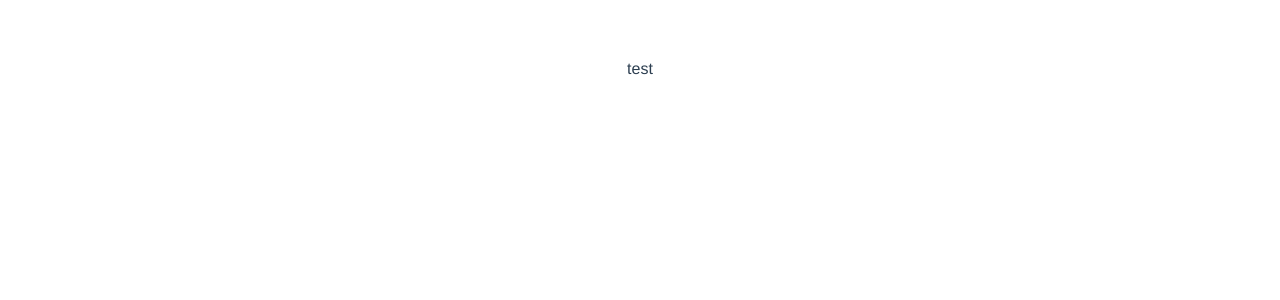
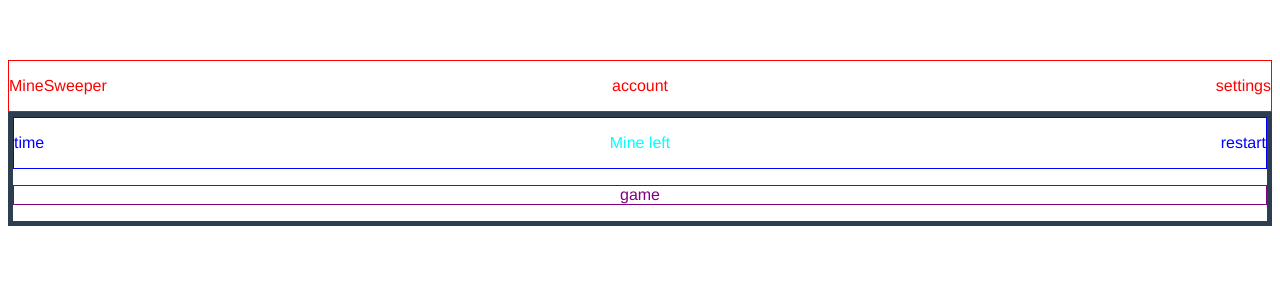
Before and after one commit to ruchlejs/mine_sweeper, a Vue app: page / in a window 1280 px wide. Shown: the top 300 px of the page. Built offline with nearby package versions, Linux system fonts and the light colour scheme.

Commit message:
define struct

```diff
--- a/src/App.vue
+++ b/src/App.vue
@@ -1,6 +1,6 @@
 <template>
   <img alt="Vue logo" src="./assets/logo.png">
-  <HelloWorld msg="Welcome to Your Vue.js App"/>
+  <HelloWorld msg="Welcome to Your Vue.js App" />
 </template>
 
 <script>
--- a/src/MainApp.vue
+++ b/src/MainApp.vue
@@ -1,14 +1,17 @@
 <template>
-    <BandeauComponent />
+    <MainBanner />
+    <GameConteneur />
 </template>
 
 <script>
-import BandeauComponent from './components/BandeauComponent.vue'
+import MainBanner from './components/MainBanner.vue'
+import GameConteneur from './components/GameConteneur.vue';
 
 export default {
     name: 'MainComponent',
     components: {
-        BandeauComponent
+        MainBanner,
+        GameConteneur
     }
 }
 
--- a/src/components/BandeauComponent.vue
+++ /dev/null
@@ -1,15 +0,0 @@
-<template>
-    <div>
-        <p>
-            test
-        </p>
-    </div>
-</template>
-
-<script>
-
-export default{
-    name: 'BandeauComponent'
-}
-
-</script>
--- /dev/null
+++ b/src/components/GameConteneur.vue
@@ -0,0 +1,53 @@
+<template>
+    <div class="game-container">
+        <div class="gameBar">
+            <p>
+                time
+            </p>
+            <p id="Mine-left">
+                Mine left
+            </p>
+            <p>
+                restart
+            </p>
+        </div>
+        <p class='game'>
+            game
+        </p>
+    </div>
+
+
+</template>
+
+<script>
+
+export default {
+    name: 'gameContainer'
+}
+</script>
+
+<style scoped>
+.game-container {
+    border: 5px solid;
+}
+
+.gameBar {
+    display: flex;
+    justify-content: space-between;
+    align-items: center;
+    color: blue;
+    border: 1px solid;
+}
+
+#Mine-left {
+    color: aqua;
+    position: absolute;
+    left: 50%;
+    transform: translateX(-50%);
+}
+
+.game {
+    color: purple;
+    border: 1px solid;
+}
+</style>
--- /dev/null
+++ b/src/components/MainBanner.vue
@@ -0,0 +1,37 @@
+<template>
+    <div id="Banner">
+        <p>
+            MineSweeper
+        </p>
+        <p id="account">
+            account
+        </p>
+        <p>
+            settings
+        </p>
+    </div>
+</template>
+
+<script>
+
+export default {
+    name: 'MainBanner'
+}
+
+</script>
+
+<style scoped>
+#Banner {
+    display: flex;
+    justify-content: space-between;
+    align-items: center;
+    color: red;
+    border: 1px solid;
+}
+
+#account {
+    position: absolute;
+    left: 50%;
+    transform: translateX(-50%);
+}
+</style>
```
Also changed, not shown: src/components/HelloWorld.vue (+9 -3 lines). Lines whose indentation alone changed are shown as unchanged.
